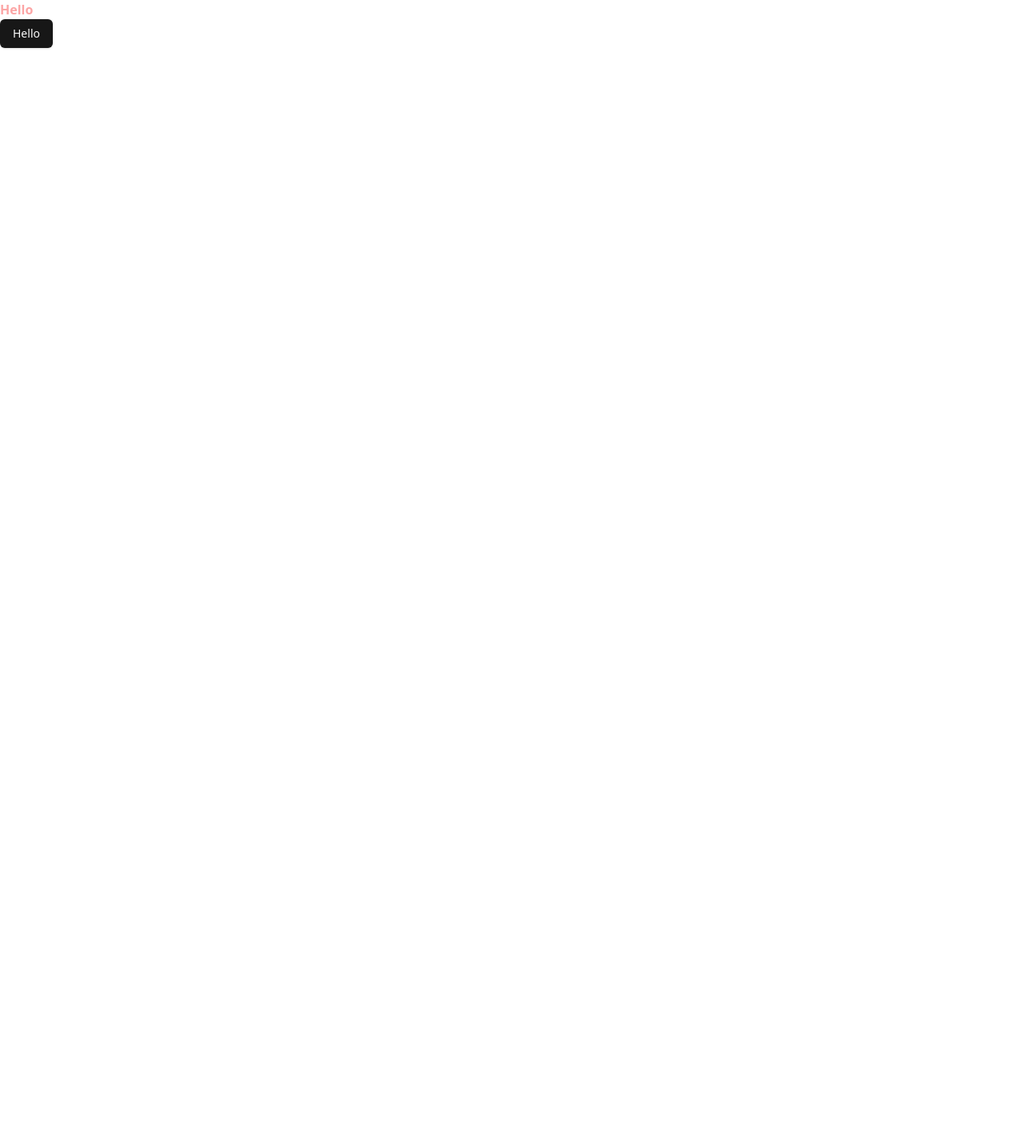
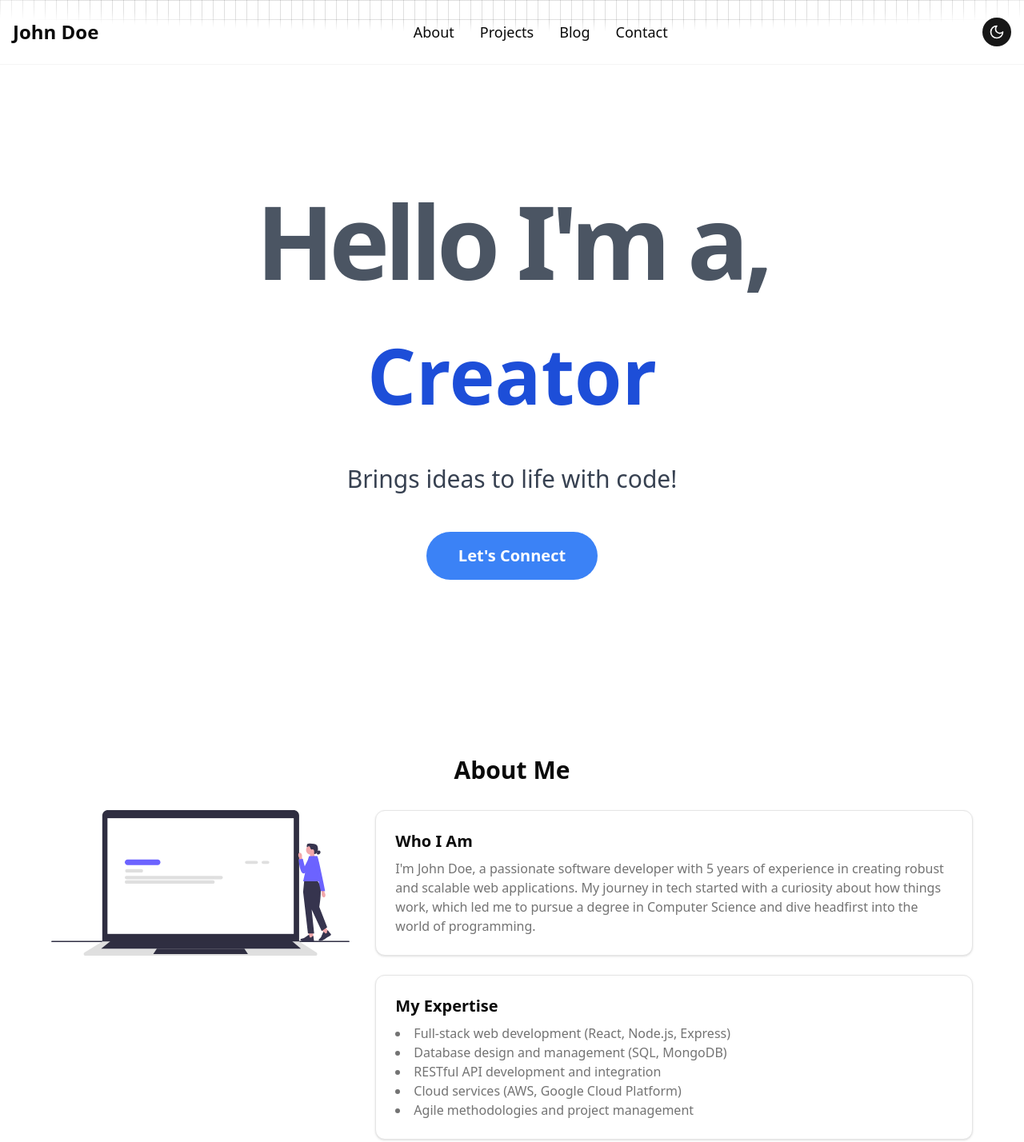
Before and after one commit to MasterBrian99/MasterBrian99.github.io, an Astro site: page / in a window 1280 px wide. Shown: the top 1428 px of the page at 80% size. Before the commit the page ends 800 px from the top, so only its background shows below. Built offline with nearby package versions, Linux system fonts and the light colour scheme; Astro itself is replaced by a stand-in of ours.

Commit message:
update basic page

```diff
--- a/package.json
+++ b/package.json
@@ -20,6 +20,7 @@
     "astro": "^4.16.5",
     "class-variance-authority": "^0.7.0",
     "clsx": "^2.1.1",
+    "framer-motion": "^11.11.9",
     "lucide-react": "^0.453.0",
     "react": "^18.3.1",
     "react-dom": "^18.3.1",
--- /dev/null
+++ b/src/components/about-me/about-me.tsx
@@ -0,0 +1,62 @@
+import { Card, CardContent } from "@/components/ui/card";
+
+export default function AboutMe() {
+  return (
+    <section className="py-16 px-4 md:px-8 lg:px-16 bg-background">
+      <div className="container mx-auto">
+        <h2 className="text-3xl font-bold mb-8 text-center">About Me</h2>
+        <div className="flex flex-col md:flex-col lg:flex-row items-center lg:items-start gap-8">
+          <div className="w-full lg:w-1/3 flex justify-center items-center">
+            <img
+              src="/undraw_undraw_undraw_undraw_undraw_website_o7n3_bucy_30uo_-1-_d6br_0qfo.svg"
+              alt="John Doe"
+              width={800}
+              height={800}
+              //   className="rounded-lg shadow-lg"
+            />
+          </div>
+          <div className="w-full lg:w-2/3 space-y-6">
+            <Card>
+              <CardContent className="p-6">
+                <h3 className="text-xl font-semibold mb-2">Who I Am</h3>
+                <p className="text-muted-foreground">
+                  I'm John Doe, a passionate software developer with 5 years of
+                  experience in creating robust and scalable web applications.
+                  My journey in tech started with a curiosity about how things
+                  work, which led me to pursue a degree in Computer Science and
+                  dive headfirst into the world of programming.
+                </p>
+              </CardContent>
+            </Card>
+            <Card>
+              <CardContent className="p-6">
+                <h3 className="text-xl font-semibold mb-2">My Expertise</h3>
+                <ul className="list-disc list-inside text-muted-foreground">
+                  <li>Full-stack web development (React, Node.js, Express)</li>
+                  <li>Database design and management (SQL, MongoDB)</li>
+                  <li>RESTful API development and integration</li>
+                  <li>Cloud services (AWS, Google Cloud Platform)</li>
+                  <li>Agile methodologies and project management</li>
+                </ul>
+              </CardContent>
+            </Card>
+            <Card>
+              <CardContent className="p-6">
+                <h3 className="text-xl font-semibold mb-2">My Approach</h3>
+                <p className="text-muted-foreground">
+                  I believe in writing clean, maintainable code and constantly
+                  learning new technologies. My approach to problem-solving
+                  involves breaking down complex issues into manageable parts
+                  and collaborating closely with team members to find innovative
+                  solutions. I'm passionate about creating user-centric
+                  applications that not only meet but exceed client
+                  expectations.
+                </p>
+              </CardContent>
+            </Card>
+          </div>
+        </div>
+      </div>
+    </section>
+  );
+}
--- /dev/null
+++ b/src/components/header/header.tsx
@@ -0,0 +1,132 @@
+"use client";
+
+import { useState, useEffect } from "react";
+import { Moon, Sun, Menu, X } from "lucide-react";
+import { motion, AnimatePresence } from "framer-motion";
+
+export default function Header() {
+  const [mounted, setMounted] = useState(false);
+  const [theme, setTheme] = useState("light");
+  useEffect(() => {
+    const currentTheme = localStorage.getItem("theme");
+    if (currentTheme) {
+      setTheme(currentTheme);
+    } else {
+      setTheme("light");
+    }
+  }, []);
+
+  const [isMenuOpen, setIsMenuOpen] = useState(false);
+
+  useEffect(() => setMounted(true), []);
+
+  if (!mounted) return null;
+
+  const toggleMenu = () => setIsMenuOpen(!isMenuOpen);
+  const onClickLight = () => {
+    document.documentElement.classList.remove("dark");
+    localStorage.setItem("theme", "light");
+    setTheme("light");
+  };
+
+  const onClickDark = () => {
+    document.documentElement.classList.add("dark");
+    localStorage.setItem("theme", "dark");
+    setTheme("dark");
+  };
+
+  return (
+    <header className="sticky top-0 z-50 w-full border-b border-border/40 bg-background/95 backdrop-blur supports-[backdrop-filter]:bg-background/60">
+      <div className="container mx-auto px-4">
+        <div className="flex h-20 items-center justify-between">
+          <motion.div
+            initial={{ opacity: 0, x: -20 }}
+            animate={{ opacity: 1, x: 0 }}
+            transition={{ duration: 0.5 }}
+            className="flex items-center"
+          >
+            <a className="flex items-center space-x-2" href="/">
+              <span className="text-2xl font-bold">John Doe</span>
+            </a>
+          </motion.div>
+          <nav className="hidden md:flex space-x-8">
+            {["About", "Projects", "Blog", "Contact"].map((item, index) => (
+              <motion.div
+                key={item}
+                initial={{ opacity: 0, y: -20 }}
+                animate={{ opacity: 1, y: 0 }}
+                transition={{ duration: 0.5, delay: index * 0.1 }}
+              >
+                <a
+                  href={`/${item.toLowerCase()}`}
+                  className="text-lg font-medium hover:text-primary transition-colors"
+                >
+                  {item}
+                </a>
+              </motion.div>
+            ))}
+          </nav>
+          <div className="flex items-center space-x-4">
+            <motion.button
+              whileHover={{ scale: 1.1 }}
+              whileTap={{ scale: 0.9 }}
+              //   onClick={() => setTheme(theme === 'dark' ? 'light' : 'dark')}
+              className="rounded-full p-2 bg-primary text-primary-foreground"
+            >
+              {theme === "dark" ? (
+                <Sun className="h-5 w-5" onClick={onClickLight} />
+              ) : (
+                <Moon className="h-5 w-5" onClick={onClickDark} />
+              )}
+              <span className="sr-only">Toggle theme</span>
+            </motion.button>
+            <motion.button
+              whileHover={{ scale: 1.1 }}
+              whileTap={{ scale: 0.9 }}
+              className="rounded-full p-2 bg-primary text-primary-foreground md:hidden"
+              onClick={toggleMenu}
+            >
+              {isMenuOpen ? (
+                <X className="h-5 w-5" />
+              ) : (
+                <Menu className="h-5 w-5" />
+              )}
+              <span className="sr-only">Toggle menu</span>
+            </motion.button>
+          </div>
+        </div>
+      </div>
+      <AnimatePresence>
+        {isMenuOpen && (
+          <motion.nav
+            initial={{ opacity: 0, height: 0 }}
+            animate={{ opacity: 1, height: "auto" }}
+            exit={{ opacity: 0, height: 0 }}
+            transition={{ duration: 0.3 }}
+            className="container mx-auto px-4 py-4 md:hidden"
+          >
+            {["About", "Projects", "Blog", "Contact"].map((item, index) => (
+              <motion.div
+                key={item}
+                initial={{ opacity: 0, x: -20 }}
+                animate={{ opacity: 1, x: 0 }}
+                transition={{ duration: 0.3, delay: index * 0.1 }}
+              >
+                <a
+                  href={`/${item.toLowerCase()}`}
+                  className="block py-2 text-lg hover:text-primary transition-colors"
+                  onClick={toggleMenu}
+                >
+                  {item}
+                </a>
+              </motion.div>
+            ))}
+          </motion.nav>
+        )}
+      </AnimatePresence>
+      <div className="absolute inset-0 -z-10 h-full w-full bg-white dark:bg-zinc-900">
+        <div className="absolute bottom-0 left-0 right-0 top-0 bg-[linear-gradient(to_right,#4f4f4f2e_1px,transparent_1px),linear-gradient(to_bottom,#4f4f4f2e_1px,transparent_1px)] bg-[size:14px_24px] [mask-image:radial-gradient(ellipse_60%_50%_at_50%_0%,#000_70%,transparent_100%)]"></div>
+      </div>
+    </header>
+  );
+}
--- /dev/null
+++ b/src/components/header/theme-head-script.astro
@@ -0,0 +1,10 @@
+<script is:inline>
+    const theme = localStorage.getItem('theme');
+
+    if (
+      theme === 'dark' ||
+      (!theme && window.matchMedia('(prefers-color-scheme: dark)').matches)
+    ) {
+      document.documentElement.classList.add('dark');
+    }
+  </script>
--- /dev/null
+++ b/src/components/hero-section/hero-section.tsx
@@ -0,0 +1,106 @@
+"use client";
+
+import { motion, AnimatePresence } from "framer-motion";
+import { useState, useEffect } from "react";
+
+export default function HeroSection() {
+  const [currentTitleIndex, setCurrentTitleIndex] = useState(0);
+  const titles = ["Developer", "Creator", "Innovator"];
+
+  useEffect(() => {
+    const interval = setInterval(() => {
+      setCurrentTitleIndex((prevIndex) => (prevIndex + 1) % titles.length);
+    }, 4000);
+    return () => clearInterval(interval);
+  }, []);
+
+  const containerVariants = {
+    hidden: { opacity: 0 },
+    visible: {
+      opacity: 1,
+      transition: {
+        staggerChildren: 0.1,
+        delayChildren: 0.3,
+      },
+    },
+  };
+
+  const itemVariants = {
+    hidden: { y: 20, opacity: 0 },
+    visible: {
+      y: 0,
+      opacity: 1,
+      transition: {
+        type: "spring",
+        stiffness: 100,
+      },
+    },
+  };
+
+  const titleVariants = {
+    enter: (direction: number) => ({ x: direction * 100, opacity: 0 }),
+    center: {
+      x: 0,
+      opacity: 1,
+      transition: {
+        type: "spring",
+        stiffness: 300,
+        damping: 30,
+      },
+    },
+    exit: (direction: number) => ({ x: direction * -100, opacity: 0 }),
+  };
+
+  return (
+    <section className="min-h-screen dark:text-white text-gray-600 flex items-center justify-center px-4 sm:px-6 lg:px-8 overflow-hidden">
+      <motion.div
+        className="max-w-7xl mx-auto text-center"
+        variants={containerVariants}
+        initial="hidden"
+        animate="visible"
+      >
+        <motion.h1
+          className="text-7xl sm:text-8xl lg:text-9xl font-extrabold mb-6 tracking-tighter"
+          variants={itemVariants}
+        >
+          Hello I'm a,
+        </motion.h1>
+        <div className="h-24 sm:h-32 lg:h-40 mb-8 relative overflow-hidden">
+          <AnimatePresence
+            initial={false}
+            mode="wait"
+            custom={currentTitleIndex}
+          >
+            <motion.div
+              key={currentTitleIndex}
+              variants={titleVariants}
+              custom={currentTitleIndex}
+              initial="enter"
+              animate="center"
+              exit="exit"
+              className="absolute inset-0 flex items-center justify-center"
+            >
+              <span className="text-6xl sm:text-7xl lg:text-8xl font-bold text-blue-700 dark:text-blue-400">
+                {titles[currentTitleIndex]}
+              </span>
+            </motion.div>
+          </AnimatePresence>
+        </div>
+        <motion.p
+          className="text-xl sm:text-2xl lg:text-3xl dark:text-gray-300 text-gray-700 mb-12 max-w-3xl mx-auto"
+          variants={itemVariants}
+        >
+          Brings ideas to life with code!
+        </motion.p>
+        <motion.div variants={itemVariants}>
+          <a
+            href="#contact"
+            className="bg-blue-500 hover:bg-blue-600 text-white font-bold py-4 px-10 rounded-full text-xl transition duration-300 inline-block"
+          >
+            Let's Connect
+          </a>
+        </motion.div>
+      </motion.div>
+    </section>
+  );
+}
--- /dev/null
+++ b/src/components/ui/card.tsx
@@ -0,0 +1,76 @@
+import * as React from "react"
+
+import { cn } from "@/lib/utils"
+
+const Card = React.forwardRef<
+  HTMLDivElement,
+  React.HTMLAttributes<HTMLDivElement>
+>(({ className, ...props }, ref) => (
+  <div
+    ref={ref}
+    className={cn(
+      "rounded-xl border bg-card text-card-foreground shadow",
+      className
+    )}
+    {...props}
+  />
+))
+Card.displayName = "Card"
+
+const CardHeader = React.forwardRef<
+  HTMLDivElement,
+  React.HTMLAttributes<HTMLDivElement>
+>(({ className, ...props }, ref) => (
+  <div
+    ref={ref}
+    className={cn("flex flex-col space-y-1.5 p-6", className)}
+    {...props}
+  />
+))
+CardHeader.displayName = "CardHeader"
+
+const CardTitle = React.forwardRef<
+  HTMLParagraphElement,
+  React.HTMLAttributes<HTMLHeadingElement>
+>(({ className, ...props }, ref) => (
+  <h3
+    ref={ref}
+    className={cn("font-semibold leading-none tracking-tight", className)}
+    {...props}
+  />
+))
+CardTitle.displayName = "CardTitle"
+
+const CardDescription = React.forwardRef<
+  HTMLParagraphElement,
+  React.HTMLAttributes<HTMLParagraphElement>
+>(({ className, ...props }, ref) => (
+  <p
+    ref={ref}
+    className={cn("text-sm text-muted-foreground", className)}
+    {...props}
+  />
+))
+CardDescription.displayName = "CardDescription"
+
+const CardContent = React.forwardRef<
+  HTMLDivElement,
+  React.HTMLAttributes<HTMLDivElement>
+>(({ className, ...props }, ref) => (
+  <div ref={ref} className={cn("p-6 pt-0", className)} {...props} />
+))
+CardContent.displayName = "CardContent"
+
+const CardFooter = React.forwardRef<
+  HTMLDivElement,
+  React.HTMLAttributes<HTMLDivElement>
+>(({ className, ...props }, ref) => (
+  <div
+    ref={ref}
+    className={cn("flex items-center p-6 pt-0", className)}
+    {...props}
+  />
+))
+CardFooter.displayName = "CardFooter"
+
+export { Card, CardHeader, CardFooter, CardTitle, CardDescription, CardContent }
--- a/src/layouts/Layout.astro
+++ b/src/layouts/Layout.astro
@@ -1,4 +1,6 @@
 ---
+import Header from '@/components/header/header.tsx';
+import ThemeHeadScript from '@/components/header/theme-head-script.astro'
 interface Props {
 	title: string;
 }
@@ -14,9 +16,11 @@ const { title } = Astro.props;
 		<meta name="viewport" content="width=device-width" />
 		<link rel="icon" type="image/svg+xml" href="/favicon.svg" />
 		<meta name="generator" content={Astro.generator} />
+		<ThemeHeadScript />
 		<title>{title}</title>
 	</head>
 	<body>
+		<Header client:load />
 		<slot />
 	</body>
 </html>
--- a/src/pages/index.astro
+++ b/src/pages/index.astro
@@ -2,12 +2,16 @@
 import Layout from '../layouts/Layout.astro';
 import '@/styles/globals.css'
 import { Button } from '@/components/ui/button';
+import HeroSection from '@/components/hero-section/hero-section';
+import AboutMe from '@/components/about-me/about-me';
 ---
 
 <Layout title="Welcome to Astro.">
 	<main>
-	<h1 class="font-extrabold text-red-300">Hello</h1>
-	<Button>Hello</Button>
+		<!-- <Header/> -->
+
+<HeroSection client:load/>
+<AboutMe/>
 	</main>
 </Layout>
 
```
Also changed, not shown: public/undraw_undraw_undraw_undraw_undraw_website_o7n3_bucy_30uo_-1-_d6br_0qfo.svg (added), 1 other file.
